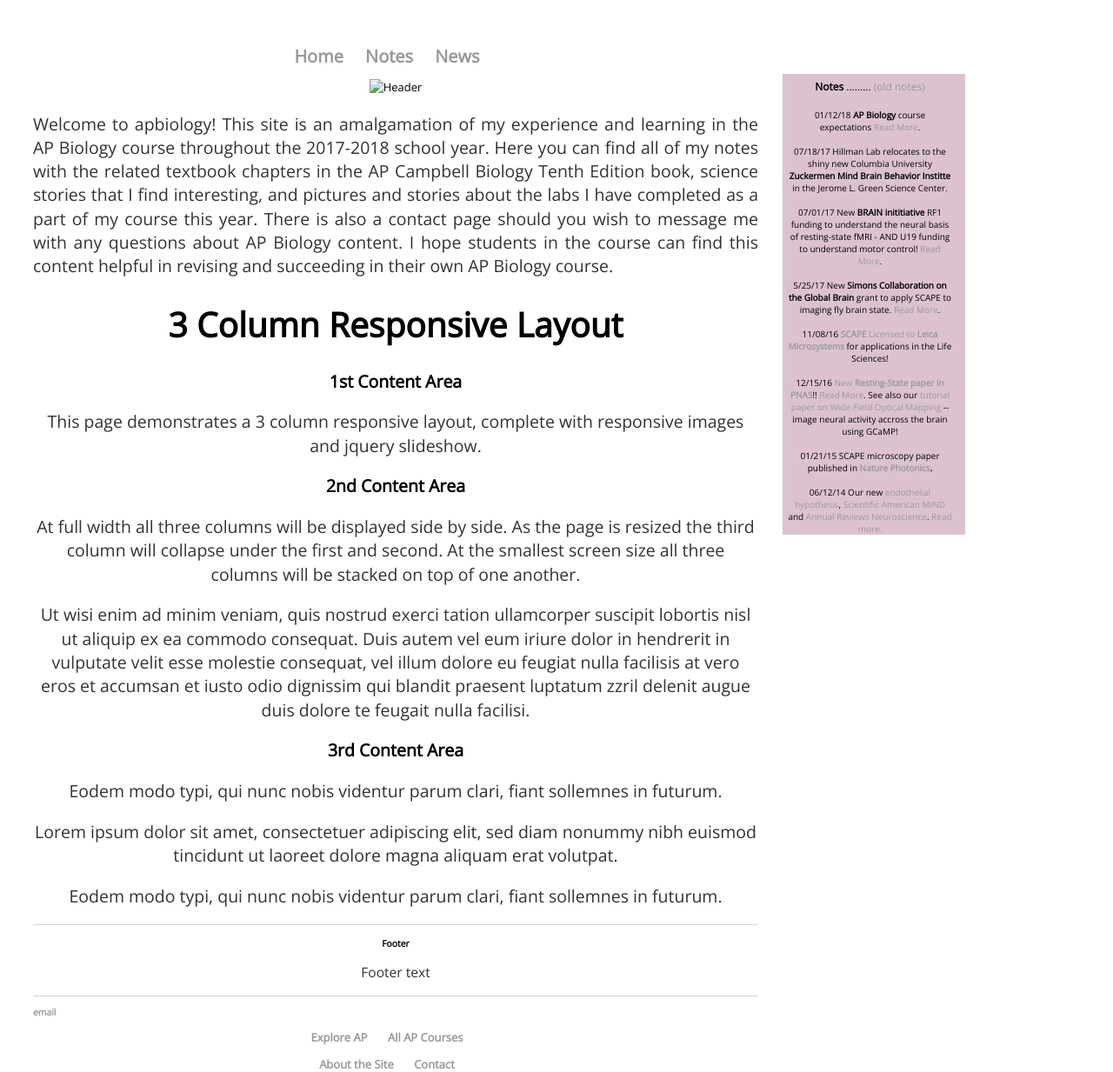
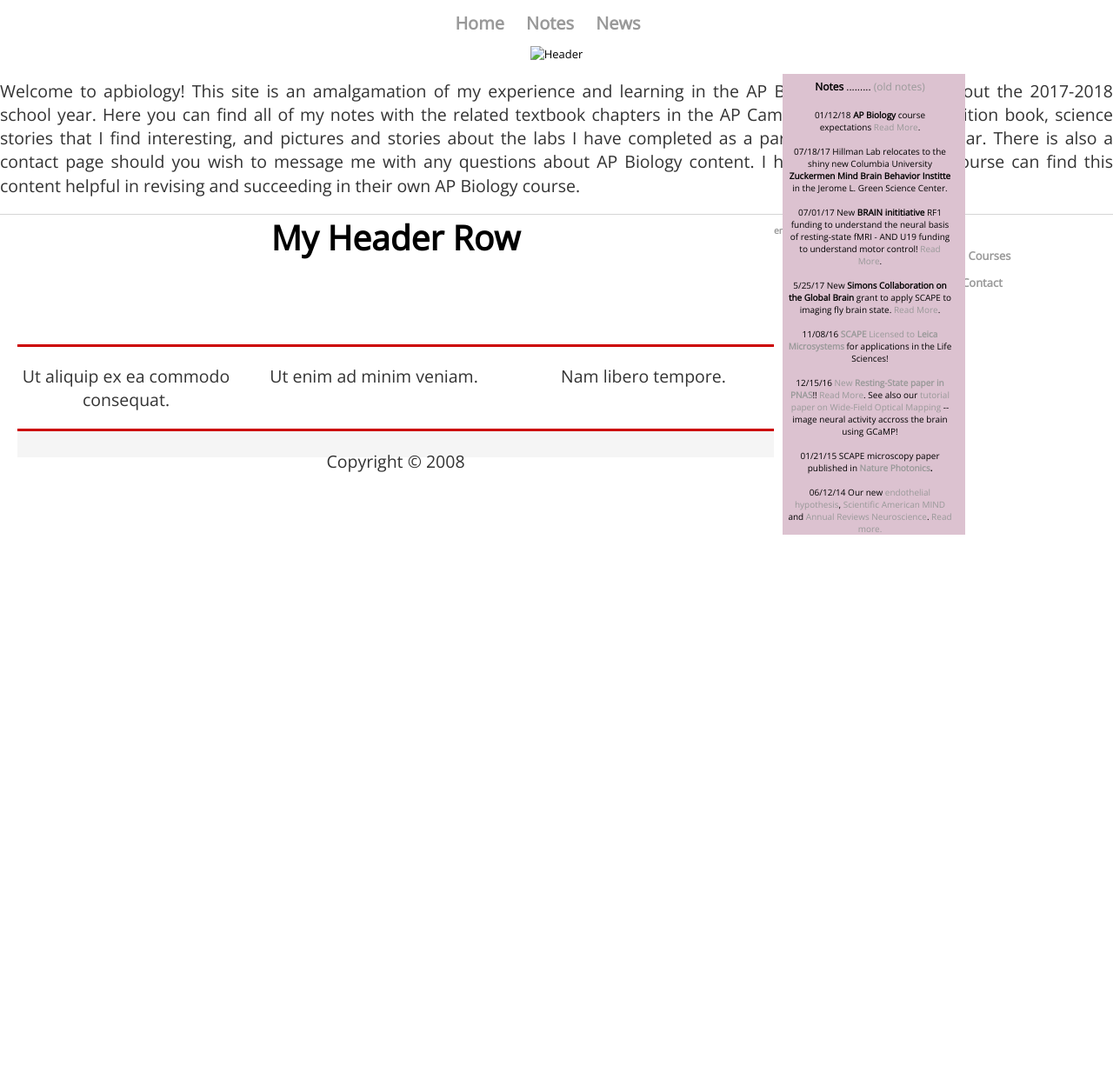
Before and after one commit to meganscarlett/meganscarlett.github.io, a Jekyll site: the page built from index.html, in a window 1280 px wide. Shown: the whole page at 87% size. Built offline with Jekyll 4.4.1, drawn with Linux system fonts in a browser that asks for light colours; after the commit the page ends 913 px from its top, so only the background shows below that.

Commit message:
Update index.html

```diff
--- a/index.html
+++ b/index.html
@@ -56,34 +56,70 @@ I hope students in the course can find this content helpful in revising and succ
 
 <!-- COLUMNS-->
 
-<link rel="stylesheet" type="text/css" href="columns.css">
-<div id="pagewrap">
+<style type="text/css">
+ html, body {
+ margin: 0px;
+ padding: 0px;
+ border: 0px;
+ }
+ #container {
+ width: 870px;
+ margin: 0 0 0 20px; /* top right bottom left */
+ padding: 0;
+ background-color: #fff;
+ }
+ #container h1 {
+ margin: 0;
+ padding: 0;
+ width: 100%;
+ height: 150px;
+ float: left;
+ border-bottom: #c00 solid 3px;
+ }
+ #container #col1 {
+ width: 250px;
+ float: left;
+ }
+ #container #col2outer {
+ width: 610px;
+ float: right;
+ margin: 0;
+ padding: 0;
+ }
+ #col2outer #col2mid {
+ width: 300px;
+ float: left;
+ }
+ #col2outer #col2side {
+ width: 300px;
+ float: right;
+ }
+ #container #footer {
+ float: left;
+ width: 870px;
+ border-top: #c00 solid 3px;
+ }
+ </style>
+ </head>
 
-	<header>
-		<h1>3 Column Responsive Layout</h1>
-	</header>
+ <body>
+ <div id="container">
+ <h1>My Header Row</h1>
+ <div id="col1">
+ <p>Ut aliquip ex ea commodo consequat.</p>
+ </div>
+ <div id="col2outer">
+ <div id="col2mid">
+ <p>Ut enim ad minim veniam.</p>
+ </div>
+ <div id="col2side">
+ <p>Nam libero tempore.</p>
+ </div>
+ </div>
+ <div id="footer">
+ <p>Copyright © 2008 </p>
+ </div>
+ </div>
 
-	<section id="content">
-		<h2>1st Content Area</h2>
-		<p>This page demonstrates a 3 column responsive layout, complete with responsive images and jquery slideshow.</p>
-	</section>
-
-	<section id="middle">
-		<h2>2nd Content Area</h2>
-		<p>At full width all three columns will be displayed side by side. As the page is resized the third column will collapse under the first and second. At the smallest screen size all three columns will be stacked on top of one another.</p>
-		<p>Ut wisi enim ad minim veniam, quis nostrud exerci tation ullamcorper suscipit lobortis nisl ut aliquip ex ea commodo consequat. Duis autem vel eum iriure dolor in hendrerit in vulputate velit esse molestie consequat, vel illum dolore eu feugiat nulla facilisis at vero eros et accumsan et iusto odio dignissim qui blandit praesent luptatum zzril delenit augue duis dolore te feugait nulla facilisi.</p>
-	</section>
-
-	<aside id="sidebar">
-		<h2>3rd Content Area</h2>
-		<p>Eodem modo typi, qui nunc nobis videntur parum clari, fiant sollemnes in futurum.</p>
-		<p>Lorem ipsum dolor sit amet, consectetuer adipiscing elit, sed diam nonummy nibh euismod tincidunt ut laoreet dolore magna aliquam erat volutpat.</p>
-		<p>Eodem modo typi, qui nunc nobis videntur parum clari, fiant sollemnes in futurum.</p>
-	</aside>
-
-	<footer>
-		<h4>Footer</h4>
-		<p>Footer text</p>
-	</footer>
-
-</div>
+ </body>
+ </html>
```
